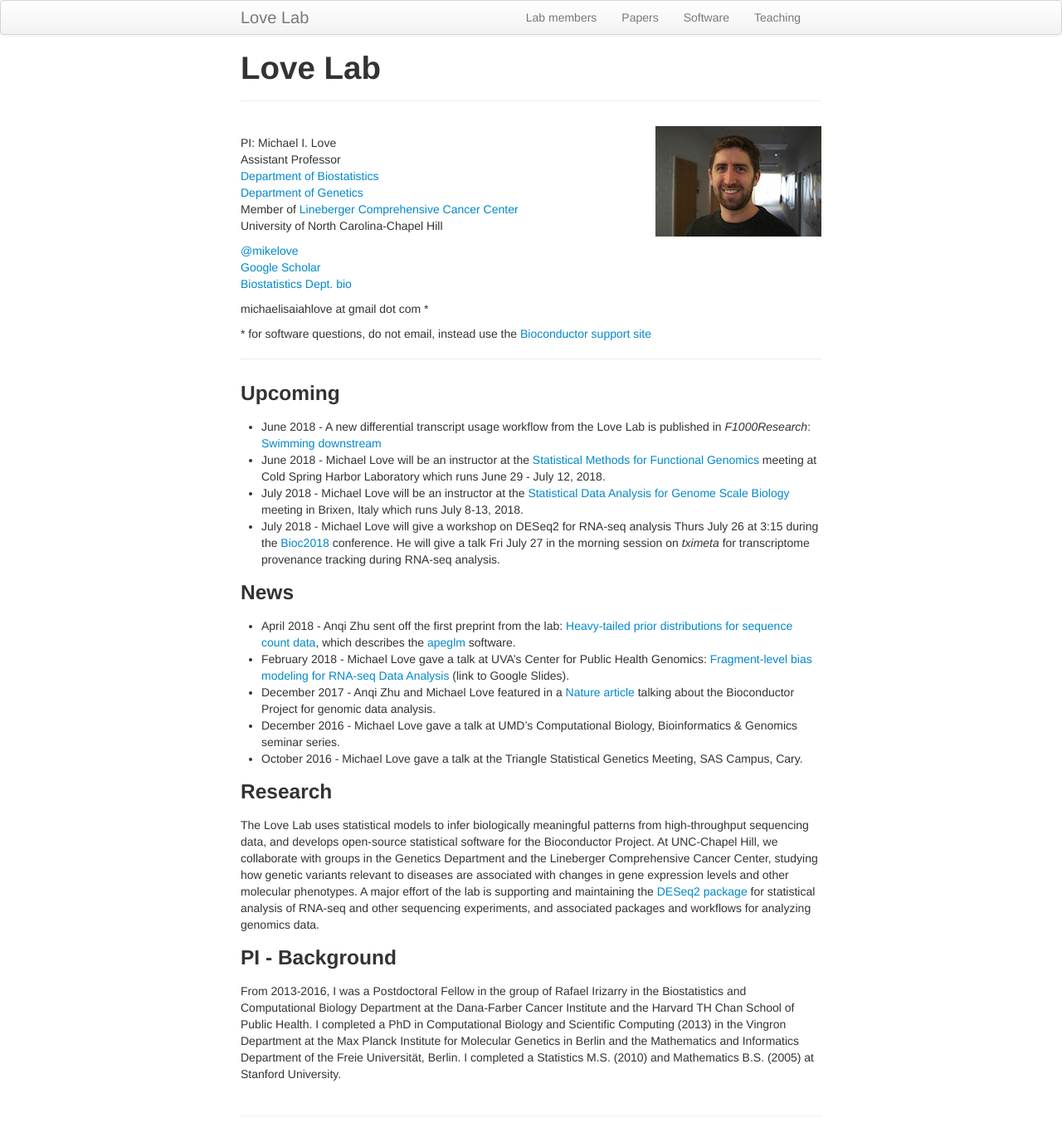
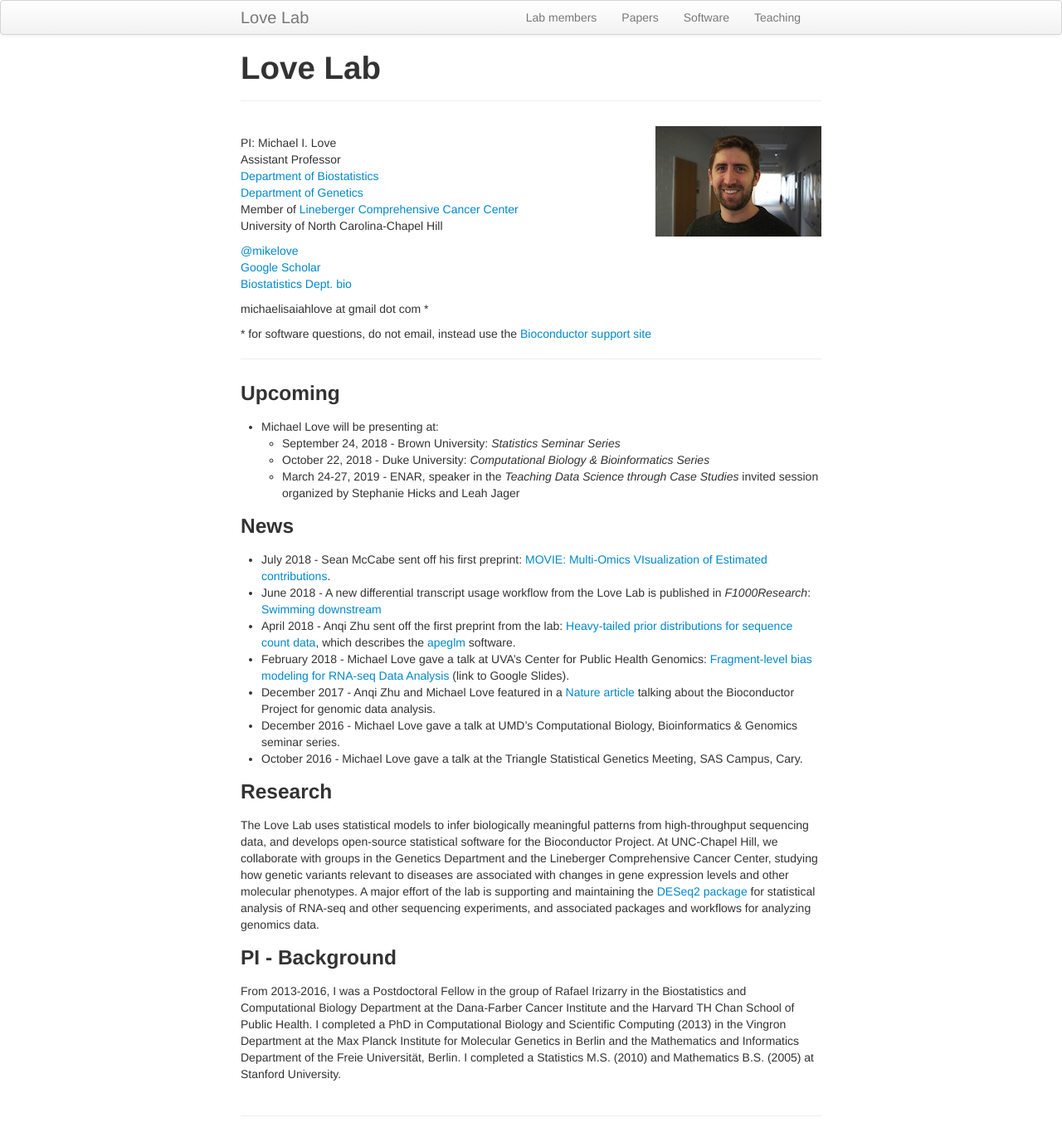
Before and after one commit to mikelove/mikelove.github.io, a Jekyll site: the page built from index.md, in a window 1280 px wide. Shown: the whole page at 83% size. Built offline with Jekyll 4.4.1, drawn with Linux system fonts in a browser that asks for light colours.

Commit message:
add upcoming

```diff
--- a/index.md
+++ b/index.md
@@ -26,23 +26,19 @@ michaelisaiahlove at gmail dot com *
 
 ### Upcoming
 
+* Michael Love will be presenting at:
+    - September 24, 2018 - Brown University: *Statistics Seminar Series*
+    - October 22, 2018 - Duke University: *Computational Biology & Bioinformatics Series*
+    - March 24-27, 2019 - ENAR, speaker in the *Teaching Data Science through Case Studies*
+      invited session organized by Stephanie Hicks and Leah Jager
+
+### News
+
+* July 2018 - Sean McCabe sent off his first preprint:
+  [MOVIE: Multi-Omics VIsualization of Estimated contributions](https://doi.org/10.1101/379115).
 * June 2018 - A new differential transcript usage workflow from the
   Love Lab is published in *F1000Research*:
   [Swimming downstream](https://doi.org/10.12688/f1000research.15398.1)
-* June 2018 - Michael Love will be an instructor at the
-  [Statistical Methods for Functional Genomics](https://meetings.cshl.edu/courses.aspx?course=C-DATA&year=18)
-  meeting at Cold Spring Harbor Laboratory which runs June 29 - July 12, 2018.
-* July 2018 - Michael Love will be an instructor at the
-  [Statistical Data Analysis for Genome Scale Biology](http://www-huber.embl.de/csama2018/)
-  meeting in Brixen, Italy which runs July 8-13, 2018.
-* July 2018 - Michael Love will give a workshop on DESeq2 for RNA-seq
-  analysis Thurs July 26 at 3:15 during
-  the [Bioc2018](http://bioc2018.bioconductor.org) conference.
-  He will give a talk Fri July 27 in the morning session on *tximeta*
-  for transcriptome provenance tracking during RNA-seq analysis.
-
-### News
-
 * April 2018 - Anqi Zhu sent off the first preprint from the lab:
   [Heavy-tailed prior distributions for sequence count data](https://www.biorxiv.org/content/early/2018/04/17/303255),
   which describes the [apeglm](http://bioconductor.org/packages/apeglm) software.
```
